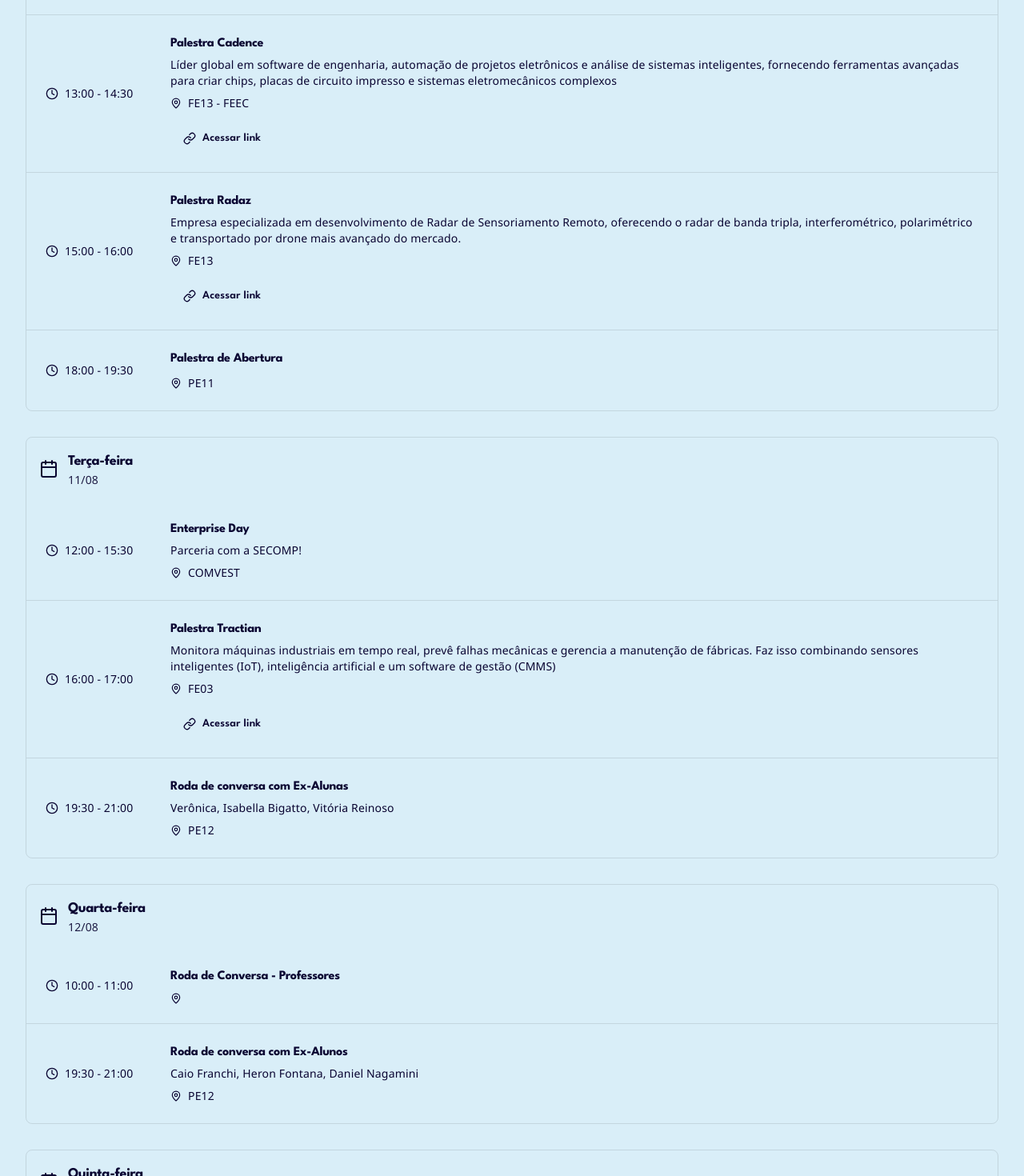
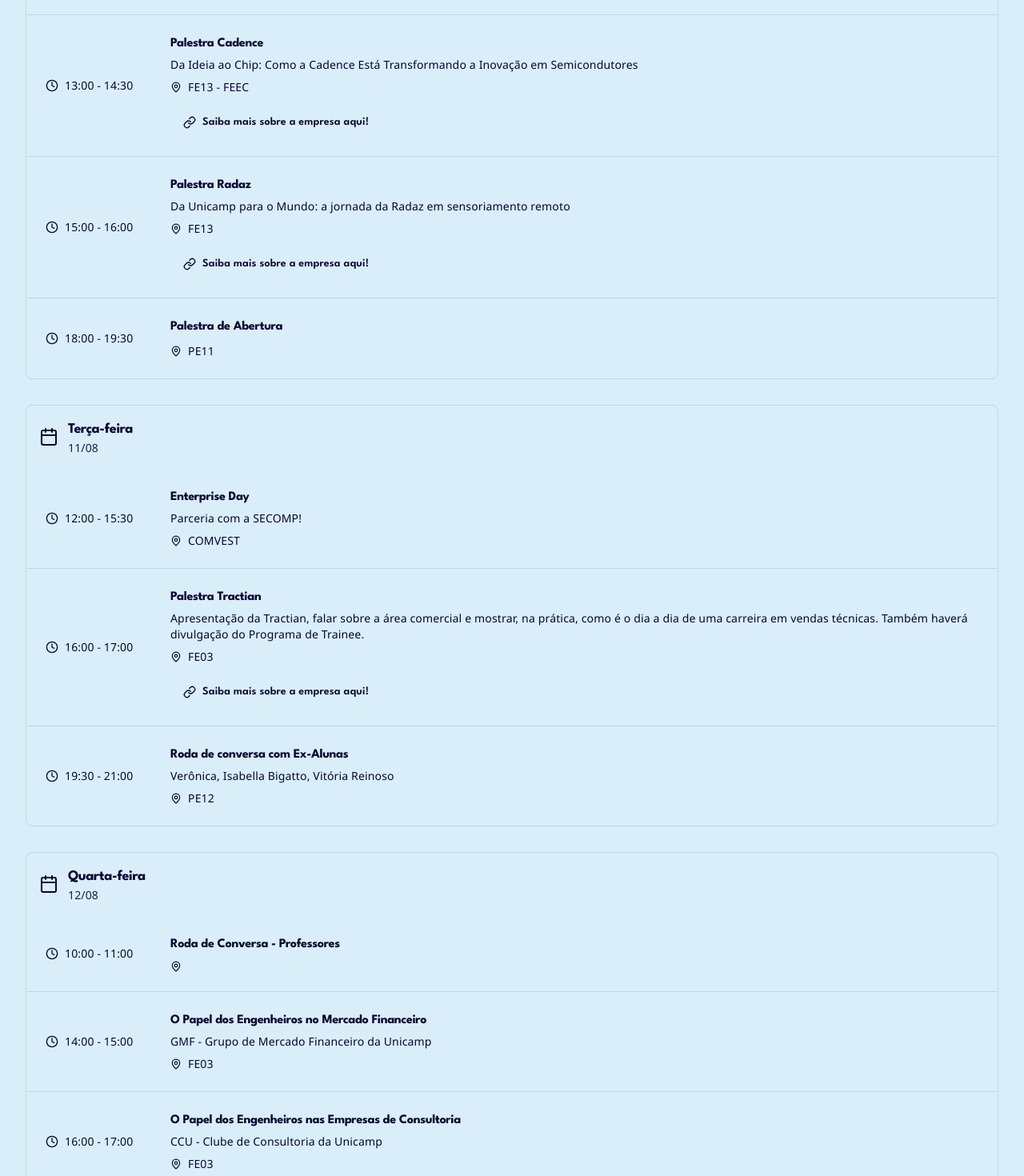
Before and after one commit to marinaalfarias/site-see, a React (Vite) app: page / in a window 1280 px wide. Shown: the part 1860-3330 px from the top of the page at 80% size. Built offline with nearby package versions, Linux system fonts and the light colour scheme; a web font is replaced by a local one.

Commit message:
fix the schedule

```diff
--- a/src/app/components/Schedule.tsx
+++ b/src/app/components/Schedule.tsx
@@ -17,14 +17,14 @@ export function Schedule() {
         {
           time: '13:00 - 14:30',
           title: 'Palestra Cadence',
-          speaker: 'Líder global em software de engenharia, automação de projetos eletrônicos e análise de sistemas inteligentes, fornecendo ferramentas avançadas para criar chips, placas de circuito impresso e sistemas eletromecânicos complexos',
+          speaker: 'Da Ideia ao Chip: Como a Cadence Está Transformando a Inovação em Semicondutores',
           website: 'https://www.cadence.com/en_US/home.html',
           location: 'FE13 - FEEC',
         },
         {
           time: '15:00 - 16:00',
           title: 'Palestra Radaz',
-          speaker: 'Empresa especializada em desenvolvimento de Radar de Sensoriamento Remoto, oferecendo o radar de banda tripla, interferométrico, polarimétrico e transportado por drone mais avançado do mercado.',
+          speaker: 'Da Unicamp para o Mundo: a jornada da Radaz em sensoriamento remoto',
           website: 'https://www.radaz.com.br',
           location: 'FE13',
         },
@@ -49,7 +49,7 @@ export function Schedule() {
         {
           time: '16:00 - 17:00',
           title: 'Palestra Tractian',
-          speaker: 'Monitora máquinas industriais em tempo real, prevê falhas mecânicas e gerencia a manutenção de fábricas. Faz isso combinando sensores inteligentes (IoT), inteligência artificial e um software de gestão (CMMS)',
+          speaker: 'Apresentação da Tractian, falar sobre a área comercial e mostrar, na prática, como é o dia a dia de uma carreira em vendas técnicas. Também haverá divulgação do Programa de Trainee.',
           website: 'https://tractian.com',
           location: 'FE03',
         },
@@ -68,6 +68,18 @@ export function Schedule() {
         {
           time: '10:00 - 11:00',
           title: 'Roda de Conversa - Professores',
+        },
+        {
+          time: '14:00 - 15:00',
+          title: 'O Papel dos Engenheiros no Mercado Financeiro',
+          speaker: 'GMF - Grupo de Mercado Financeiro da Unicamp',
+          location: 'FE03',
+        },
+        {
+          time: '16:00 - 17:00',
+          title: 'O Papel dos Engenheiros nas Empresas de Consultoria',
+          speaker: 'CCU - Clube de Consultoria da Unicamp',
+          location: 'FE03',
         },
         {
           time: '19:30 - 21:00',
@@ -154,7 +166,7 @@ export function Schedule() {
               <div className="divide-y divide-border">
                 {day.events.map((event, eventIndex) => {
                   const eventLink = event.website ?? event.ctaHref;
-                  const linkLabel = event.ctaLabel ?? 'Acessar link';
+                  const linkLabel = event.ctaLabel ?? 'Saiba mais sobre a empresa aqui!';
                   const isExternalLink = typeof eventLink === 'string' && eventLink.startsWith('http');
 
                   return (
```
